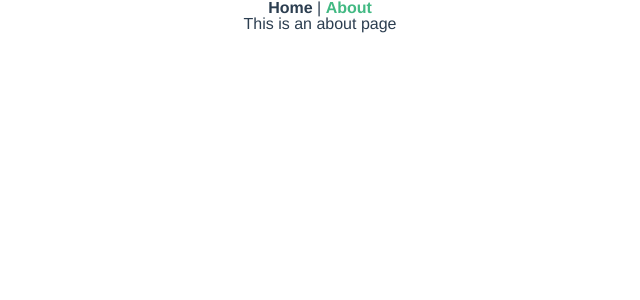
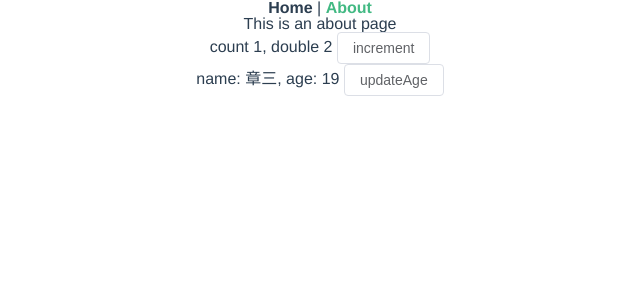
Before and after one commit to Gavinqhk/vue3-temp, a Vue app: page /about in a window 1280 px wide. Shown: the top 300 px of the page, without its empty margins (320-960 px from the left). Built offline with nearby package versions, Linux system fonts and the light colour scheme.

Commit message:
chore: pinia

```diff
--- a/src/store/index.ts
+++ b/src/store/index.ts
@@ -2,17 +2,9 @@ import { defineStore } from 'pinia';
 import { ref, computed } from 'vue';
 
 export const useCounterStore = defineStore('counter', () => {
-  // state: () => ({ count: 0 }),
-  // getters: {
-  //   double: (state) => state.count * 2,
-  // },
-  // actions: {
-  //   increment() {
-  //     this.count++;
-  //   },
-  // },
-  const count = ref(0);
+  const count = ref(1);
   const double = computed(() => count.value * 2);
+
   function increment() {
     count.value++;
   }
@@ -22,9 +14,11 @@ export const useCounterStore = defineStore('counter', () => {
 
 export const useUserStore = defineStore('user', {
   state: () => ({ id: 10, name: '章三', age: 18 }),
+
   getters: {
-    age: state => state.age,
+    agePlus: state => state.age + 1,
   },
+
   actions: {
     updateUser() {
       this.age++;
--- a/src/views/AboutView.vue
+++ b/src/views/AboutView.vue
@@ -1,5 +1,24 @@
 <template>
   <div class="about">
     <h1>This is an about page</h1>
+    <div class="info">
+      <p>
+        count {{ count }}, double {{ double }} <el-button @click="increment">increment</el-button>
+      </p>
+      <p>
+        name: {{ userStore.name }}, age: {{ userStore.agePlus }}
+        <el-button @click="updateUser">updateAge</el-button>
+      </p>
+    </div>
   </div>
 </template>
+<script lang="ts" setup>
+import { useCounterStore, useUserStore } from '@/store/index';
+import { storeToRefs } from 'pinia';
+const counterStore = useCounterStore();
+const { count, double } = storeToRefs(counterStore);
+const { increment } = counterStore;
+
+const userStore = useUserStore();
+const { updateUser } = userStore;
+</script>
```
